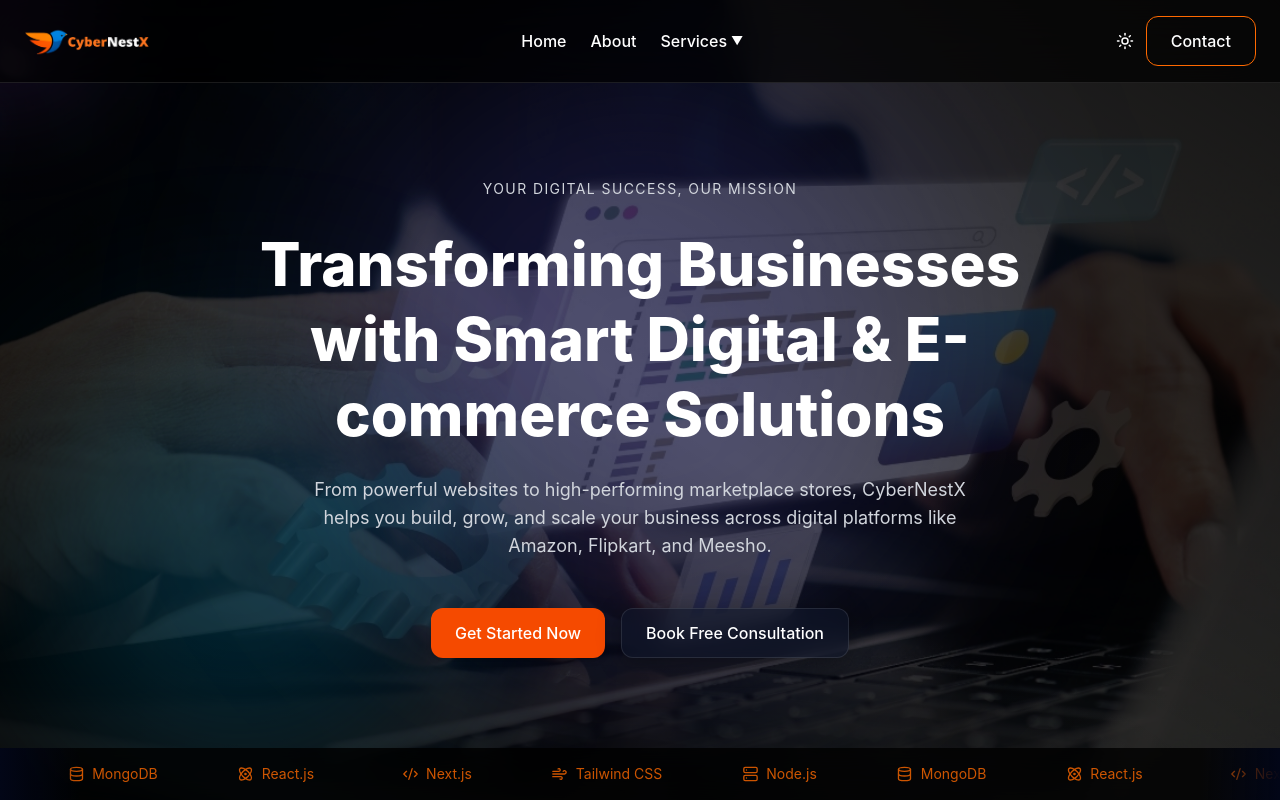
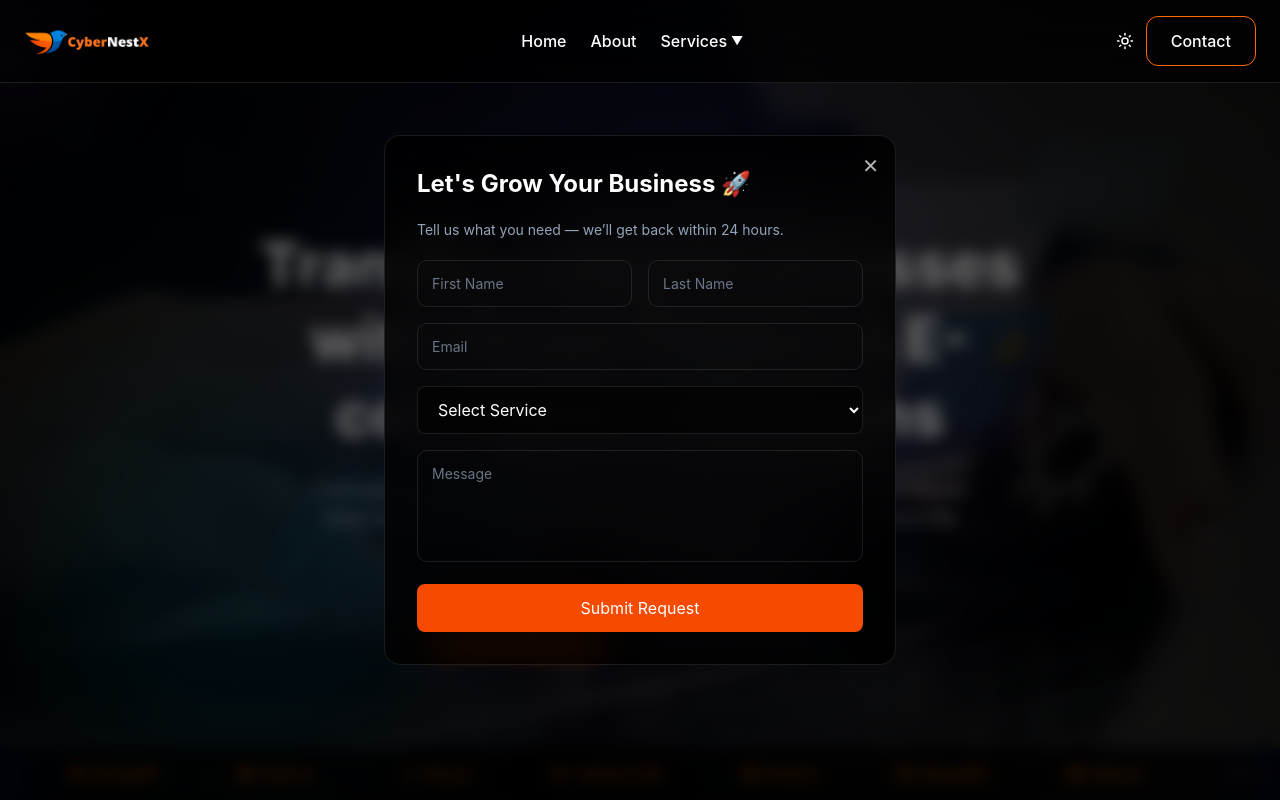
Before and after one commit to Buddy007k/Cybernestx, a Next.js app: page / in a window 1280 px wide. Shown: the top 800 px of the page. Built offline with nearby package versions, Linux system fonts and the light colour scheme.

Commit message:
contact us

```diff
--- a/app/api/contact/route.js
+++ b/app/api/contact/route.js
@@ -1,63 +1,30 @@
-import { connectDB } from "@/lib/db";
-import Contact from "@/models/Contact";
-import nodemailer from "nodemailer";
-import jwt from "jsonwebtoken";
-import { cookies } from "next/headers";
+import { NextResponse } from "next/server";
 
 export async function POST(req) {
   try {
     const body = await req.json();
-    const { name, email, message } = body;
 
-    if (!name || !email || !message) {
-      return Response.json(
-        { error: "All fields required" },
+    const { firstName, lastName, email, phone, service, message } = body;
+
+    // 🔥 BASIC VALIDATION
+    if (!firstName || !email || !service) {
+      return NextResponse.json(
+        { error: "Missing required fields" },
         { status: 400 }
       );
     }
 
-    await connectDB();
+    // 🔥 FOR NOW: just log (later DB/email)
+    console.log("📩 New Lead:", body);
 
-    // 🔐 Get user from token
-    const token = cookies().get("token")?.value;
-    let userId = null;
+    return NextResponse.json(
+      { success: true, message: "Form submitted successfully" },
+      { status: 200 }
+    );
 
-    if (token) {
-      try {
-        const decoded = jwt.verify(token, process.env.JWT_SECRET);
-        userId = decoded.id;
-      } catch {}
-    }
-
-    // 💾 Save message
-    await Contact.create({
-      name,
-      email,
-      message,
-      userId,
-    });
-
-    // 📩 Send email
-    const transporter = nodemailer.createTransport({
-      service: "gmail",
-      auth: {
-        user: process.env.EMAIL_USER,
-        pass: process.env.EMAIL_PASS,
-      },
-    });
-
-    await transporter.sendMail({
-      from: process.env.EMAIL_USER,
-      to: process.env.EMAIL_USER,
-      subject: "New Contact Message",
-      text: `Name: ${name}\nEmail: ${email}\nMessage: ${message}`,
-    });
-
-    return Response.json({ success: true });
   } catch (err) {
-    console.error(err);
-    return Response.json(
-      { error: "Server error" },
+    return NextResponse.json(
+      { error: "Something went wrong" },
       { status: 500 }
     );
   }
--- a/app/layout.js
+++ b/app/layout.js
@@ -2,6 +2,7 @@ import "./globals.css";
 import Providers from "@/components/providers";
 import Navbar from "@/components/navbar";
 import Footer from "@/components/footer";
+import LeadPopup from "@/components/ui/lead-popup";
 
 export const metadata = {
   title: "CyberNestX",
@@ -14,8 +15,12 @@ export default function RootLayout({ children }) {
       <body className="bg-background text-foreground">
 
         <Providers>
+
           {/* 🔥 GLOBAL NAVBAR */}
           <Navbar />
+
+          {/* 🔥 POPUP (GLOBAL OVERLAY) */}
+          <LeadPopup />
 
           {/* 🔥 MAIN CONTENT */}
           <main className="min-h-screen">
@@ -24,6 +29,7 @@ export default function RootLayout({ children }) {
 
           {/* 🔥 GLOBAL FOOTER */}
           <Footer />
+
         </Providers>
 
       </body>
--- a/components/contact/contact-form.jsx
+++ b/components/contact/contact-form.jsx
@@ -6,6 +6,17 @@ import { useEffect, useState } from "react";
 export default function ContactForm() {
   const { theme } = useTheme();
   const [mounted, setMounted] = useState(false);
+
+  const [form, setForm] = useState({
+    firstName: "",
+    lastName: "",
+    email: "",
+    phone: "",
+    service: "",
+    message: "",
+  });
+
+  const [loading, setLoading] = useState(false);
 
   useEffect(() => setMounted(true), []);
   if (!mounted) return null;
@@ -20,6 +31,47 @@ export default function ContactForm() {
     "E-commerce Solutions",
   ];
 
+  // 🔥 HANDLE INPUT CHANGE
+  const handleChange = (e) => {
+    setForm({ ...form, [e.target.name]: e.target.value });
+  };
+
+  // 🔥 SUBMIT FORM
+  const handleSubmit = async () => {
+    try {
+      setLoading(true);
+
+      const res = await fetch("/api/contact", {
+        method: "POST",
+        headers: {
+          "Content-Type": "application/json",
+        },
+        body: JSON.stringify(form),
+      });
+
+      const data = await res.json();
+
+      if (data.success) {
+        alert("Message sent successfully 🚀");
+
+        setForm({
+          firstName: "",
+          lastName: "",
+          email: "",
+          phone: "",
+          service: "",
+          message: "",
+        });
+      } else {
+        alert(data.error || "Something went wrong");
+      }
+    } catch (err) {
+      alert("Error submitting form");
+    } finally {
+      setLoading(false);
+    }
+  };
+
   return (
     <section className="py-24 px-6">
       <div className="max-w-6xl mx-auto grid lg:grid-cols-2 gap-10 items-center">
@@ -33,27 +85,57 @@ export default function ContactForm() {
 
           {/* NAME */}
           <div className="grid grid-cols-2 gap-4">
-            <input className="input" placeholder="First Name" />
-            <input className="input" placeholder="Last Name" />
+            <input
+              name="firstName"
+              value={form.firstName}
+              onChange={handleChange}
+              className="input"
+              placeholder="First Name"
+            />
+            <input
+              name="lastName"
+              value={form.lastName}
+              onChange={handleChange}
+              className="input"
+              placeholder="Last Name"
+            />
           </div>
 
           {/* CONTACT */}
           <div className="grid grid-cols-2 gap-4">
-            <input className="input" placeholder="Email" />
-            <input className="input" placeholder="Phone" />
+            <input
+              name="email"
+              value={form.email}
+              onChange={handleChange}
+              className="input"
+              placeholder="Email"
+            />
+            <input
+              name="phone"
+              value={form.phone}
+              onChange={handleChange}
+              className="input"
+              placeholder="Phone"
+            />
           </div>
 
-          {/* 🔥 SERVICE DROPDOWN */}
+          {/* SERVICE */}
           <select
+            name="service"
+            value={form.service}
+            onChange={handleChange}
             className={`w-full px-4 py-3 rounded-lg border outline-none transition
-  ${isDark
+            ${
+              isDark
                 ? "bg-black/60 text-white border-white/10 focus:border-orange-500"
                 : "bg-white text-gray-900 border-gray-200 focus:border-orange-500"
-              }`}
+            }`}
           >
-            <option value="" className={isDark ? "bg-black text-white" : "bg-white text-black"}>Select Service</option>
+            <option value="">
+              Select Service
+            </option>
             {services.map((service, i) => (
-              <option key={i} value={service} className={isDark ? "bg-black text-white" : "bg-white text-black"}>
+              <option key={i} value={service}>
                 {service}
               </option>
             ))}
@@ -61,28 +143,32 @@ export default function ContactForm() {
 
           {/* MESSAGE */}
           <textarea
+            name="message"
+            value={form.message}
+            onChange={handleChange}
             className="input w-full h-32"
             placeholder="Message"
           />
 
           {/* BUTTON */}
-          <button className="w-full py-3 bg-orange-600 text-white rounded-lg hover:bg-orange-700 transition">
-            Send Message
+          <button
+            onClick={handleSubmit}
+            disabled={loading}
+            className="w-full py-3 bg-orange-600 text-white rounded-lg hover:bg-orange-700 transition disabled:opacity-60"
+          >
+            {loading ? "Sending..." : "Send Message"}
           </button>
         </div>
 
         {/* IMAGE SIDE */}
         <div className="relative hidden lg:block">
-
           <img
             src="/assets/contact_img.jpeg"
             className="rounded-2xl w-full h-[500px] object-cover"
           />
 
-          {/* Overlay Gradient */}
           <div className="absolute inset-0 bg-gradient-to-tr from-black/70 to-transparent rounded-2xl" />
 
-          {/* Floating Card */}
           <div className="absolute bottom-6 left-6 glass p-4 rounded-xl max-w-xs">
             <p className="text-sm text-muted">
               "We respond within 24 hours. Your growth is our priority."
@@ -91,7 +177,6 @@ export default function ContactForm() {
               CyberNestX Team
             </span>
           </div>
-
         </div>
 
       </div>
--- /dev/null
+++ b/components/ui/lead-popup.jsx
@@ -0,0 +1,116 @@
+"use client";
+
+import { useEffect, useState } from "react";
+import { useTheme } from "next-themes";
+
+export default function LeadPopup() {
+  const { theme } = useTheme();
+  const [mounted, setMounted] = useState(false);
+  const [open, setOpen] = useState(false);
+
+  useEffect(() => {
+    setMounted(true);
+
+    const seen = localStorage.getItem("lead-popup-seen");
+    if (!seen) {
+      setTimeout(() => setOpen(true), 1500); // delay for UX
+      localStorage.setItem("lead-popup-seen", "true");
+    }
+  }, []);
+
+  if (!mounted || !open) return null;
+
+  const isDark = theme === "dark";
+
+  const services = [
+    "Website Development",
+    "SEO Optimization",
+    "Digital Marketing",
+    "UI/UX Design",
+    "E-commerce Solutions",
+  ];
+
+  return (
+    <>
+      {/* BACKDROP */}
+      <div
+        className={`fixed inset-0 z-[9998] ${
+          isDark ? "bg-black/60" : "bg-black/40"
+        } backdrop-blur-sm`}
+        onClick={() => setOpen(false)}
+      />
+
+      {/* MODAL */}
+      <div className="fixed inset-0 z-[9999] flex items-center justify-center px-4">
+        <div
+          className={`w-full max-w-lg rounded-2xl p-8 space-y-5 relative
+          ${
+            isDark
+              ? "bg-black/80 border border-white/10 backdrop-blur-xl"
+              : "bg-white border border-gray-200 shadow-xl"
+          }`}
+        >
+          {/* CLOSE */}
+          <button
+            onClick={() => setOpen(false)}
+            className="absolute top-4 right-4 text-xl opacity-70 hover:opacity-100"
+          >
+            ✕
+          </button>
+
+          {/* HEADING */}
+          <h2 className="text-2xl font-bold text-strong">
+            Let's Grow Your Business 🚀
+          </h2>
+
+          <p className="text-sm text-muted">
+            Tell us what you need — we’ll get back within 24 hours.
+          </p>
+
+          {/* FORM */}
+          <div className="space-y-4">
+
+            <div className="grid grid-cols-2 gap-4">
+              <input className="input" placeholder="First Name" />
+              <input className="input" placeholder="Last Name" />
+            </div>
+
+            <input className="input w-full" placeholder="Email" />
+
+            {/* SERVICE DROPDOWN */}
+            <select
+              className={`w-full px-4 py-3 rounded-lg border outline-none transition
+              ${
+                isDark
+                  ? "bg-black/60 text-white border-white/10"
+                  : "bg-white text-gray-900 border-gray-200"
+              }`}
+            >
+              <option className={isDark ? "bg-black text-white" : ""}>
+                Select Service
+              </option>
+              {services.map((s, i) => (
+                <option
+                  key={i}
+                  className={isDark ? "bg-black text-white" : ""}
+                >
+                  {s}
+                </option>
+              ))}
+            </select>
+
+            <textarea
+              className="input w-full h-28"
+              placeholder="Message"
+            />
+
+            <button className="w-full py-3 bg-orange-600 text-white rounded-lg hover:bg-orange-700 transition">
+              Submit Request
+            </button>
+
+          </div>
+        </div>
+      </div>
+    </>
+  );
+}
```
